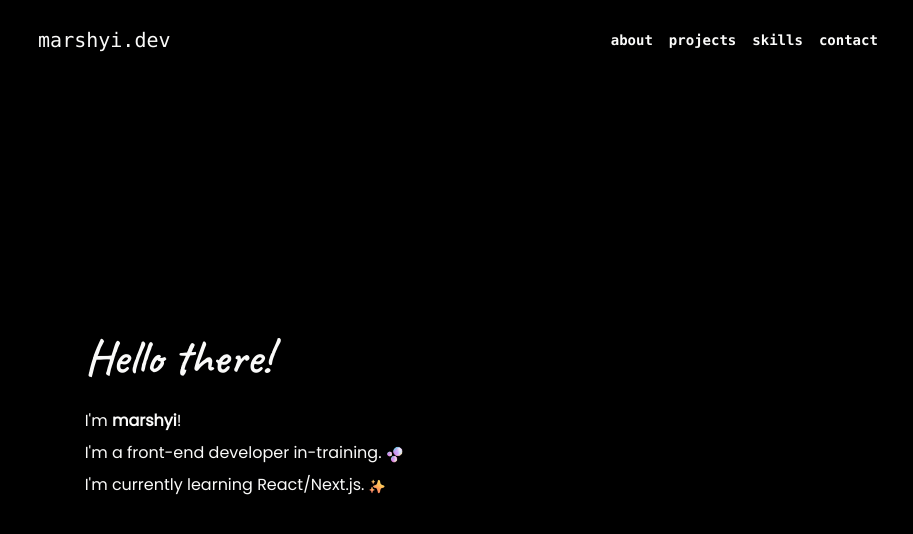
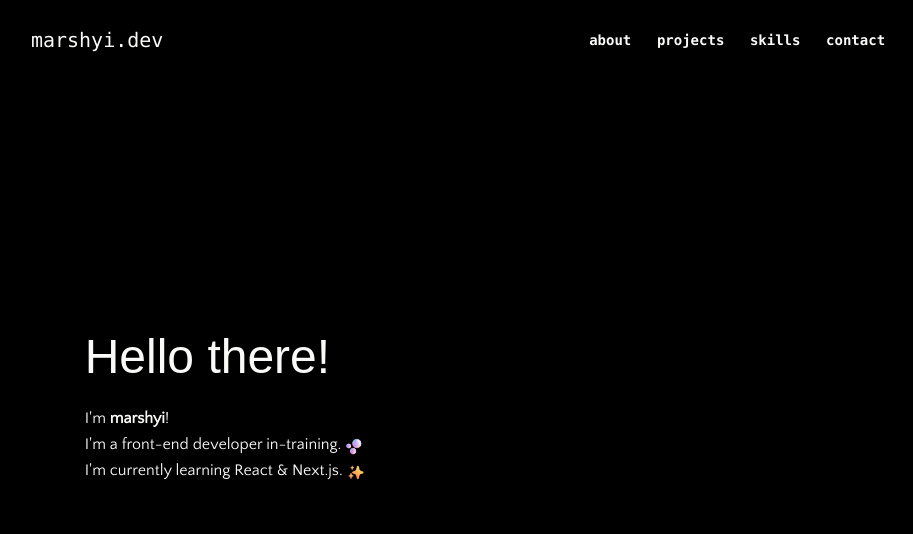
Before and after one commit to marshyi/marshyi.dev, a Next.js app: page / in a window 1280 px wide. Shown: the top 534 px of the page, without its empty margins (182-1095 px from the left). Built offline with nearby package versions, Linux system fonts and the light colour scheme; a web font is replaced by a local one.

Commit message:
Misc. appearance changes

```diff
--- a/src/app/globals.css
+++ b/src/app/globals.css
@@ -27,20 +27,6 @@
   display: none;
 }
 
-:root {
-  --background: #ffffff;
-  --foreground: #171717;
+a {
+  padding: 0.2rem 0.3rem;
 }
-
-@media (prefers-color-scheme: dark) {
-  :root {
-    --background: #0a0a0a;
-    --foreground: #ededed;
-  }
-}
-
-body {
-  color: var(--foreground);
-  background: var(--background);
-  font-family: Arial, Helvetica, sans-serif;
-}
--- a/src/app/layout.tsx
+++ b/src/app/layout.tsx
@@ -1,11 +1,11 @@
 import type { Metadata, Viewport } from "next";
 import "./globals.css";
-import { Poppins } from "next/font/google";
+import { Quattrocento_Sans } from "next/font/google";
 import Cursor from "@/components/cursor";
 import NavBar from "@/components/navbar";
 import ReturnToTop from "@/components/returntotop";
 
-const poppins = Poppins({ subsets:['latin'], weight:"400" })
+const quattrocento = Quattrocento_Sans({ subsets:['latin'], weight:"400" })
 
 export const metadata: Metadata = {
   title: "marshyi.dev",
@@ -38,7 +38,7 @@ export default function RootLayout({
   return (
     <html lang="en">
       <body
-        className={`${poppins.className} ${poppins.className} flex flex-col items-center justify-center overflow-y-hidden font-sans antialiased text-stone-50 bg-black outline-none selection:bg-stone-50 selection:text-black`}
+        className={`${quattrocento.className} flex flex-col items-center justify-center overflow-y-hidden font-sans antialiased text-stone-50 bg-black outline-none selection:bg-stone-50 selection:text-black`}
       >
         <Cursor />
         <NavBar />
--- a/src/components/cursor.tsx
+++ b/src/components/cursor.tsx
@@ -4,57 +4,57 @@ import { useEffect, useRef, useState } from "react";
 import gsap from "gsap";
 
 export default function Cursor() {
-  const  cursorRef = useRef<HTMLDivElement | null>(null);
+  const cursorRef = useRef<HTMLDivElement | null>(null);
   const [isCursorVisible, setIsCursorVisible] = useState(false);
   const lastPositionRef = useRef({ x: 0, y: 0 });
   const timelineRef = useRef(gsap.timeline({ paused: true }));
 
   useEffect(() => {
-    const  cursor =  cursorRef.current;
-    if (! cursor) return;
+    const cursor = cursorRef.current;
+    if (!cursor) return;
 
     const handleMove = (e: MouseEvent) => {
-      const { pageX: x, pageY: y } = e;
+      const {pageX: x, pageY: y } = e;
 
       if (!isCursorVisible) {
-        gsap.to( cursor, { duration: 0.2, opacity: 1 });
+        gsap.to(cursor, { duration: 0.2, opacity: 1 });
         setIsCursorVisible(true);
       }
 
       if (Math.abs(lastPositionRef.current.x - x) > 1 || Math.abs(lastPositionRef.current.y - y) > 1) {
         lastPositionRef.current = { x, y };
-        gsap.to( cursor, { duration: 0.1, x: x - 5, y: y - 7 });
+        gsap.to(cursor, { duration: 0.1, x: x - 5, y: y - 7 });
       }
     };
 
     const handleClick = (e: MouseEvent) => {
       if (e.target instanceof Element && !e.target.closest("a")) {
         timelineRef.current.clear()
-          .to( cursor, { duration: 0.2, scale: 3 })
-          .to( cursor, { duration: 0.2, scale: 0.5 })
-          .to( cursor, { duration: 0.2, scale: 1 })
+          .to(cursor, { duration: 0.2, scale: 3 })
+          .to(cursor, { duration: 0.2, scale: 0.5 })
+          .to(cursor, { duration: 0.2, scale: 1 })
           .play();
       }
     };
 
     const handleMouseEnter = (e: MouseEvent) => {
       if (e.target instanceof HTMLAnchorElement) {
-        gsap.to( cursor, { duration: 0.3, scale: 4 });
+        gsap.to(cursor, { duration: 0.3, scale: 4 });
       }
     };
 
     const handleMouseLeave = (e: MouseEvent) => {
       if (e.target instanceof HTMLAnchorElement) {
-        gsap.to( cursor, { duration: 0.3, scale: 1 });
+        gsap.to(cursor, { duration: 0.3, scale: 1 });
       }
     };
 
     const handleLinkClick = (e: MouseEvent) => {
       if (e.target instanceof HTMLAnchorElement) {
         timelineRef.current.clear()
-          .to( cursor, { duration: 0.2, scale: 7 })
-          .to( cursor, { duration: 0.2, scale: 2.5 })
-          .to( cursor, { duration: 0.2, scale: 4 })
+          .to(cursor, { duration: 0.2, scale: 7 })
+          .to(cursor, { duration: 0.2, scale: 2.5 })
+          .to(cursor, { duration: 0.2, scale: 4 })
           .play();
       }
     };
@@ -76,8 +76,8 @@ export default function Cursor() {
 
   return (
     <div
-      ref={ cursorRef }
-      className="hidden md:block fill-white fixed top-0 left-0 mix-blend-difference opacity-0 pointer-events-none z-50"
+      ref={cursorRef }
+      className="hidden md:block fill-blue-700 fixed top-0 left-0 mix-blend-difference opacity-0 pointer-events-none z-50"
     >
       <svg height="10" width="10">
         <circle cx="5" cy="5" r="4" strokeWidth="0"></circle>
--- a/src/components/navbar.tsx
+++ b/src/components/navbar.tsx
@@ -2,14 +2,14 @@ import Link from "next/link";
 
 export default function NavBar() {
   return (
-    <header  className="flex flex-row flex-wrap items-center justify-around w-screen fixed top-0 left-0 h-20 bg-black z-10 animate-[fadeIn_2s_ease_forwards]">
-      <h1  className="font-mono text-xl"><Link href="/" tabIndex={1}>marshyi.dev</Link></h1>
+    <header className="flex flex-row flex-wrap items-center justify-around w-screen fixed top-0 left-0 h-20 bg-black z-10 animate-[fadeIn_2s_ease_forwards]">
+      <h1 className="font-mono text-xl"><Link href="/" tabIndex={1} className="hover:bg-blue-700">marshyi.dev</Link></h1>
       <nav>
-        <ul  className="flex space-x-4 font-mono text-sm font-bold lowercase">
-          <li><Link href="#about" tabIndex={2}>About</Link></li>
-          <li><Link href="#projects" tabIndex={3}>Projects</Link></li>
-          <li><Link href="#skills" tabIndex={4}>Skills</Link></li>
-          <li><Link href="#contact" tabIndex={5}>Contact</Link></li>
+        <ul className="flex space-x-4 font-mono text-sm font-bold lowercase">
+          <li><Link href="#about" tabIndex={2} className="hover:bg-blue-700">About</Link></li>
+          <li><Link href="#projects" tabIndex={3} className="hover:bg-blue-700">Projects</Link></li>
+          <li><Link href="#skills" tabIndex={4} className="hover:bg-blue-700">Skills</Link></li>
+          <li><Link href="#contact" tabIndex={5} className="hover:bg-blue-700">Contact</Link></li>
         </ul>
       </nav>
     </header>
--- a/src/components/section.tsx
+++ b/src/components/section.tsx
@@ -1,6 +1,6 @@
-import { Caveat } from "next/font/google";
+import { Ovo } from "next/font/google";
 
-const caveat = Caveat({ subsets:['latin'], weight:"600" })
+const ovo = Ovo({ subsets: ['latin'], weight: "400" })
 
 type Props = {
   id?: string,
@@ -15,7 +15,7 @@ export default function Section({ id, title, tabIndex, easterEgg = false, childr
     <div id={id || title.toLowerCase()} className="flex flex-col items-center justify-center h-dvh snap-start">
       <div className="flex flex-col justify-evenly h-1/2 w-10/12 md:h-1/6 md:w-7/12 animate-[slideIn_1.3s_ease_forwards]">
         <div>
-          <h2 className={`${caveat.className} w-fit text-5xl`} tabIndex={tabIndex}>{title}</h2>
+          <h2 className={`${ovo.className} w-fit font-serif text-5xl`} tabIndex={tabIndex}>{title}</h2>
           {easterEgg && <h3 className="text-black">General Kenobi...</h3>}
         </div>
         {children}
--- a/src/views/about.tsx
+++ b/src/views/about.tsx
@@ -5,8 +5,8 @@ import Image from "next/image";
 export default function About() {
   return (
     <Section id="about" title="Hello there!" tabIndex={6} easterEgg={true}>
-      <p className="text-pretty leading-loose">
-        I&apos;m <span className="font-bold"><Link href="#">marshyi</Link></span>!<br />
+      <p className="text-pretty leading-relaxed">
+        I&apos;m <Link href="#" className="font-bold px-0">marshyi</Link>!<br />
         I&apos;m a front-end developer in-training.
         <Image
           src="/bubbles.png"
@@ -16,7 +16,7 @@ export default function About() {
           alt="Bubbles Emoji"
         />
         <br/>
-        I&apos;m currently learning React/Next.js.
+        I&apos;m currently learning React & Next.js.
         <Image
           src="/sparkles.png"
           width={18}
--- a/src/views/contact.tsx
+++ b/src/views/contact.tsx
@@ -4,9 +4,9 @@ import Link from "next/link";
 export default function Contact() {
   return (
     <Section id="contact" title="Let's get in touch!" tabIndex={9}>
-      <p  className="text-pretty leading-loose">
+      <p  className="text-pretty leading-relaxed">
         Email me about that new project you want to work on, or just to talk a little! <br />
-        You can reach me at <Link href="mailto:hi@marshyi.dev" target="_blank"  className="font-mono">hi@marshyi.dev</Link>
+        You can reach me at <Link href="mailto:hi@marshyi.dev" target="_blank"  className="font-mono hover:bg-blue-700">hi@marshyi.dev</Link>
       </p>
     </Section>
   );
--- a/src/views/projects.tsx
+++ b/src/views/projects.tsx
@@ -4,7 +4,7 @@ import Image from "next/image";
 export default function Projects() {
   return (
     <Section title="Projects" tabIndex={7}>
-      <p className="text-pretty leading-loose">
+      <p className="text-pretty leading-relaxed">
         I&apos;m currently working on building a portfolio of projects. <br />
         Stay tuned for updates!
         <Image
```
